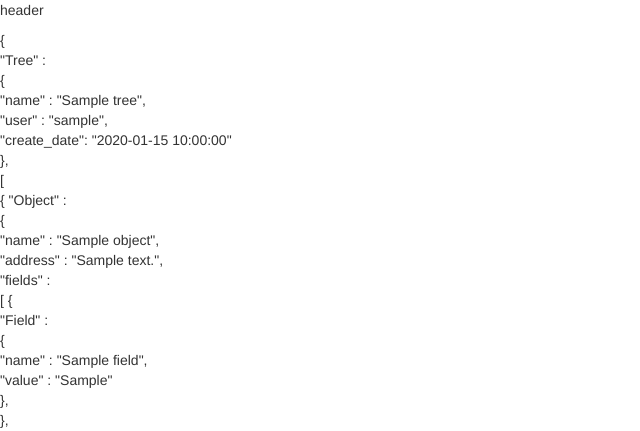
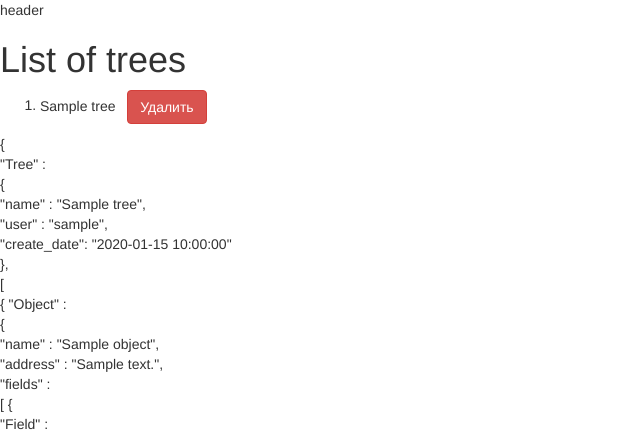
Before and after one commit to Pogozhev/webMindMaster, a Django app: page / in a window 1280 px wide. Shown: the top 431 px of the page, without its empty margins (0-640 px from the left). Run offline with Django 3.2, Linux system fonts and the light colour scheme; tables that the repository leaves empty hold one stand-in row (values such as "Sample post"); some libraries are stand-ins or nearby versions.

Commit message:
коммит, не знаю чо написать

```diff
--- a/templates/base.html
+++ b/templates/base.html
@@ -4,7 +4,7 @@
 <head>
     <meta charset="UTF-8">
     <title>{% block title %}{% endblock %}</title>
-    <link rel="stylesheet" type="text/css" href="{{STATIC_URL|default:"/static/"}}bootstrap/dist/css/bootstrap.css"/>
+    <link rel="stylesheet" type="text/css" href="{% static 'bootstrap/dist/css/bootstrap.css'%}"/>
     <script type="javascript" src="{% static 'jquery/dist/jquery.min.js' %}"></script>
 </head>
 <body>
--- a/templates/trees/tree_list.html
+++ b/templates/trees/tree_list.html
@@ -1,12 +1,12 @@
 {% extends 'base.html' %}
 
 {% block content %}
-   {% comment %} <h1>{% block title %}{{ title }}{% endblock %}</h1>
+   <h1>{% block title %}{{ title }}{% endblock %}</h1>
     <ol>
         {% for tree in tree_list %}
-            <li>{{ tree.name }}</li>
+            <li>{{ tree.name }} &nbsp <a href="{% url 'delete_tree' tree %}" class="btn btn-danger">Удалить</a></li>
         {% endfor %}
-    </ol>{% endcomment %}
+    </ol>
     <p>
     {{ jsonstr|linebreaks }}
     </p>
--- a/templates/workspace/workspace_update_tree.html
+++ b/templates/workspace/workspace_update_tree.html
@@ -2,6 +2,8 @@
 
 {% block content %}
 
+
+
     <input type="button" value="Сохранить"/>
 
 {% endblock %}
--- a/trees/views.py
+++ b/trees/views.py
@@ -11,8 +11,8 @@ from django.utils.translation import ugettext as _
 
 # Create your views here.
 def tree_list(request):
-    tree_List = Tree.objects.first()
-    jsonstr = tree2json(tree_List)
+    tree_List = Tree.objects.all()
+    jsonstr = tree2json(tree_List.first())
     title = _('List of trees')
     template = loader.get_template('trees/tree_list.html')
     context1 = {
@@ -37,6 +37,7 @@ def tree2json(tree):
     string += ' \r\n], \r\n}'
     return string
 
+
 def workspace_update_tree(request):
     tree = Tree.objects.get(pk__in=request)
     objects = Object.objects.filter(tree=tree)
@@ -52,20 +53,28 @@ def workspace_update_tree(request):
 
 
 def workspace_new_tree(request, tree_name):
-    user = User.objects.get(username='admin') # need to choose
-    tree = Tree.objects.create(name=tree_name, creator=user)
-    object1 = Object.objects.create(name='root', tree=tree, address='1')
-    object2 = Object.objects.create(name='object 2', tree=tree, address='1.1')
-    field1 = Field.objects.create(name='field 1', value='value 1', object=object1)
-    field2 = Field.objects.create(name='field 2', value='value 2', object=object2)
+    if request.user.is_authenticated():
+        user = User.objects.get(username=request.user)  # need to choose
+        tree = Tree.objects.create(name=tree_name, creator=user)
+        object1 = Object.objects.create(name='root', tree=tree, address='1')
+        object2 = Object.objects.create(name='object 2', tree=tree, address='1.1')
+        field1 = Field.objects.create(name='field 1', value='value 1', object=object1)
+        field2 = Field.objects.create(name='field 2', value='value 2', object=object2)
 
-    objects = [object1, object2]
-    fields = [field1, field2]
+        objects = [object1, object2]
+        fields = [field1, field2]
 
-    template = loader.get_template('workspace/workspace_new_tree.html')
-    context = {
+        template = loader.get_template('workspace/workspace_new_tree.html')
+        context = {
         'tree': tree,
         'objects': objects,
         'fields': fields
-    }
-    return HttpResponse(template.render(context, request))
+        }
+        return HttpResponse(template.render(context, request))
+    else:
+        template = loader.get_template('profile/login.html')
+        return HttpResponse(template.render(request))
+
+
+def delete_tree(request):
+    Tree.objects.filter(pk_inn=request.tree.id).delete()
```
Also changed, not shown: templates/workspace/workspace_new_tree.html (+13 -1 lines).
